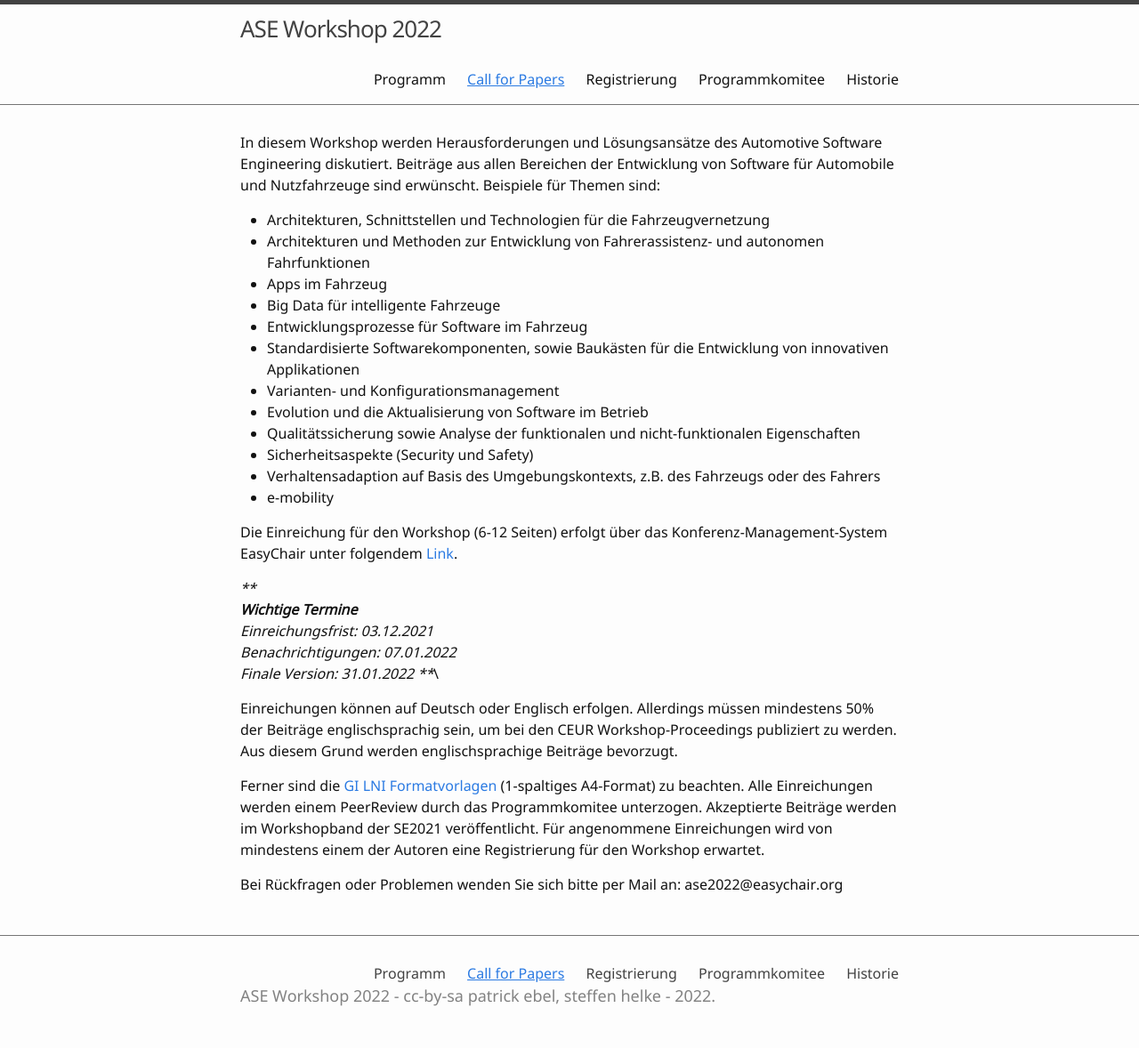
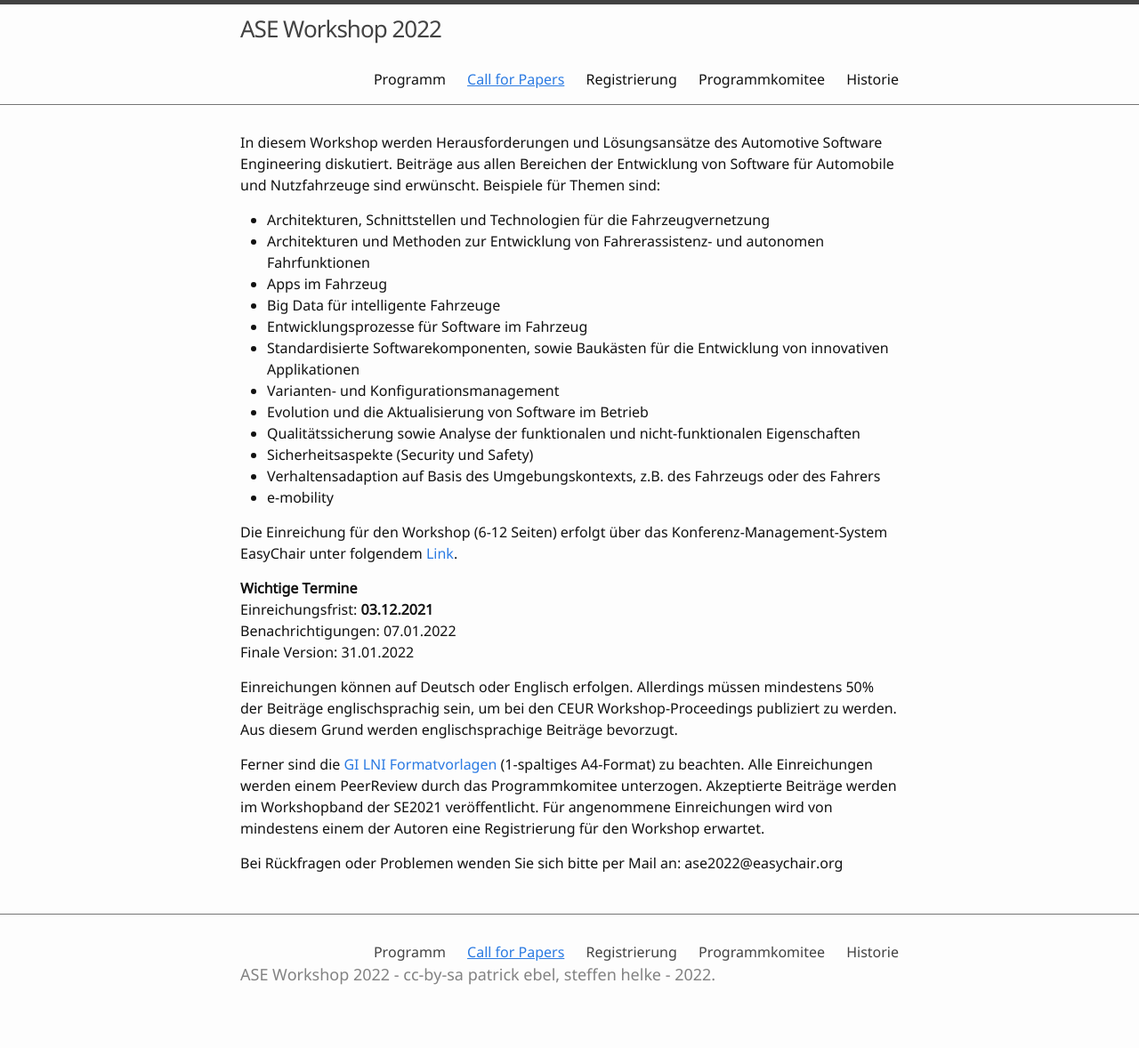
Before and after one commit to ASE-Workshop/2022, a Jekyll site: the page built from 1-call-for-papers.md, in a window 1280 px wide. Shown: the whole page at 89% size. Built offline with Jekyll 4.4.1, drawn with Linux system fonts in a browser that asks for light colours; after the commit the page ends 1154 px from its top, so only the background shows below that.

```diff
--- a/1-call-for-papers.md
+++ b/1-call-for-papers.md
@@ -21,12 +21,10 @@ In diesem Workshop werden Herausforderungen und Lösungsansätze des Automotive
 
 Die Einreichung für den Workshop (6-12 Seiten) erfolgt über das Konferenz-Management-System EasyChair unter folgendem [Link](https://easychair.org/conferences/?conf=se2022).
 
-***\
 __Wichtige Termine__\
-Einreichungsfrist: 03.12.2021\
+Einreichungsfrist: __03.12.2021__\
 Benachrichtigungen: 07.01.2022\
 Finale Version: 31.01.2022
-***\
 
 
 Einreichungen können auf Deutsch oder Englisch erfolgen. Allerdings müssen mindestens 50% der Beiträge englischsprachig sein, um bei den CEUR Workshop-Proceedings publiziert zu werden. Aus diesem Grund werden englischsprachige Beiträge bevorzugt.
```
